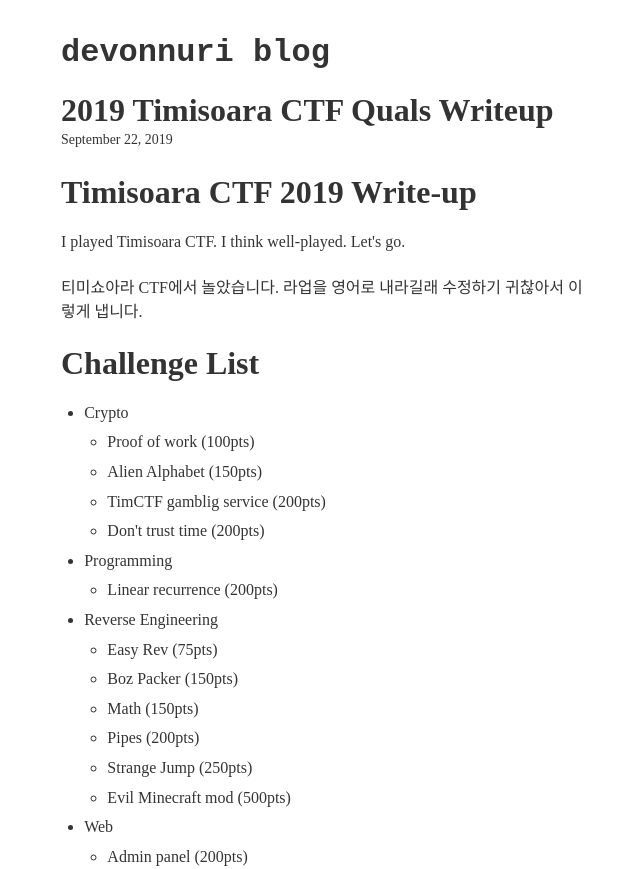
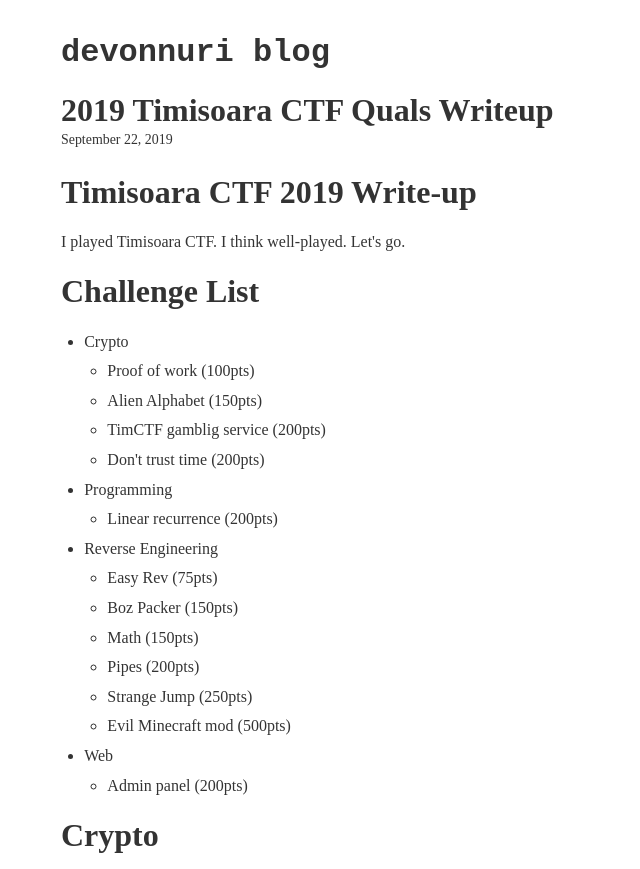
Before and after one commit to devonnuri/gatsby-blog, a Gatsby site: page /2019-timisoara-quals/ in a window 1280 px wide. Shown: the top 869 px of the page, without its empty margins (318-958 px from the left). Built offline with nearby package versions, Linux system fonts and the light colour scheme; Gatsby itself is replaced by a stand-in of ours; some packages are replaced by stand-ins of ours; what typography-theme-irving would draw is missing.

Commit message:
Remove redundant

```diff
--- a/content/blog/2019-timisoara-quals/index.md
+++ b/content/blog/2019-timisoara-quals/index.md
@@ -6,8 +6,6 @@
 # Timisoara CTF 2019 Write-up
 
 I played Timisoara CTF. I think well-played. Let's go.
-
-티미쇼아라 CTF에서 놀았습니다. 라업을 영어로 내라길래 수정하기 귀찮아서 이렇게 냅니다.
 
 # Challenge List
 
```
